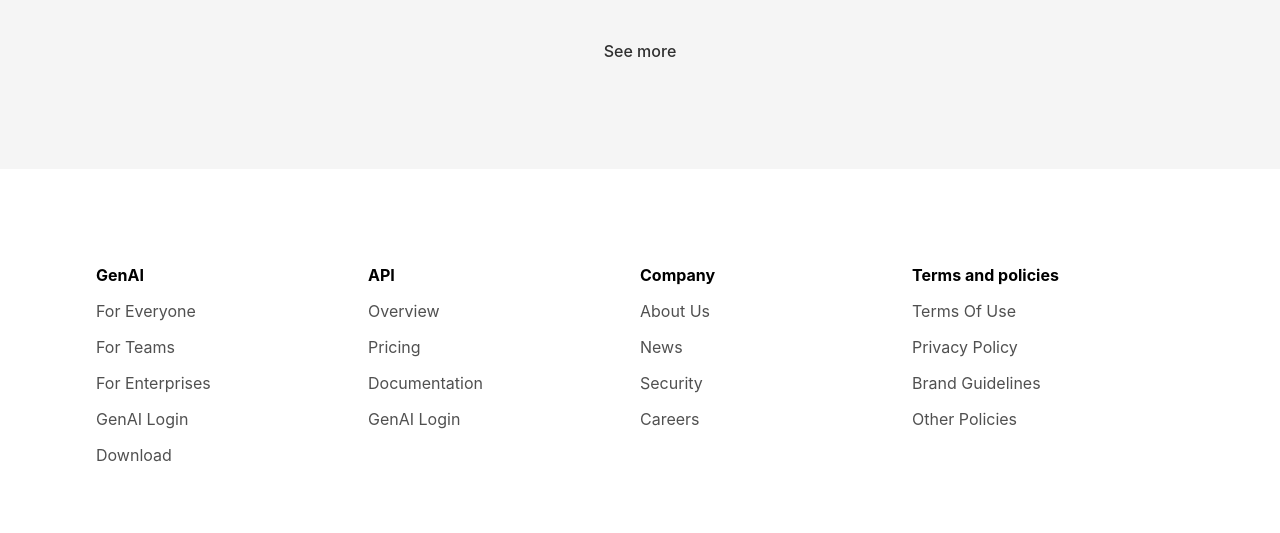
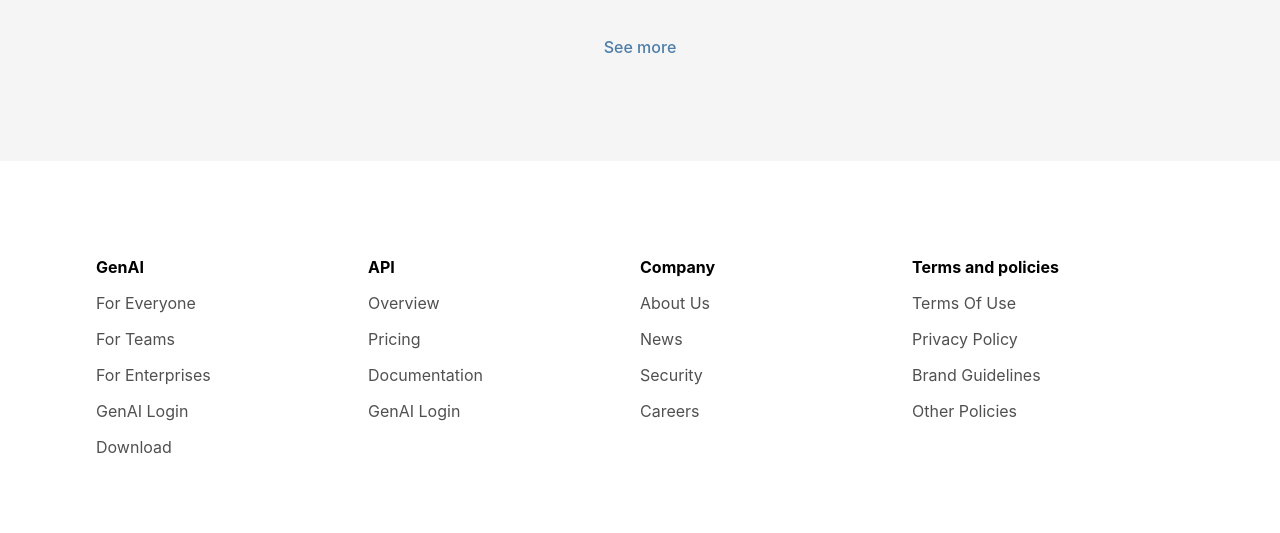
Before and after one commit to Code-Beaker/gen-ai-project-code-beaker, a website built with Parcel: page src/products.html in a window 1280 px wide. Shown: the part 2486-3019 px from the top of the page. Built offline with nearby package versions, Linux system fonts and the light colour scheme.

Commit message:
create new button style

```diff
--- a/src/css/style.css
+++ b/src/css/style.css
@@ -126,6 +126,25 @@
 .btn-secondary:hover {
   /* color: var(--color-white); */
   background-color: whitesmoke;
+}
+
+/* button link */
+.btn-link {
+  text-decoration: none;
+  font-weight: var(--fw-medium);
+  display: inline-block;
+  padding: 0.5rem;
+  font-size: var(--step--1);
+  color: var(--color-link);
+}
+
+.btn-link:hover {
+  text-decoration: underline 0.125rem;
+  text-underline-offset: 0.125rem;
+}
+
+.btn-link:focus {
+  outline: 0.125rem dotted var(--color-link);
 }
 
 /* hero */
--- a/src/css/variables.css
+++ b/src/css/variables.css
@@ -3,6 +3,7 @@
   --color-white: #fff;
   --color-primary: #202020;
   --color-darkgrey: #505050;
+  --color-link: #4d7ea8;
 
   --fw-light: 300;
   --fw-regular: 400;
--- a/src/products.html
+++ b/src/products.html
@@ -139,7 +139,7 @@
           </div>
         </div>
         <div class="btn-center">
-          <a href="#" class="btn-secondary">See more</a>
+          <a href="#" class="btn-link">See more</a>
         </div>
       </section>
     </main>
```
